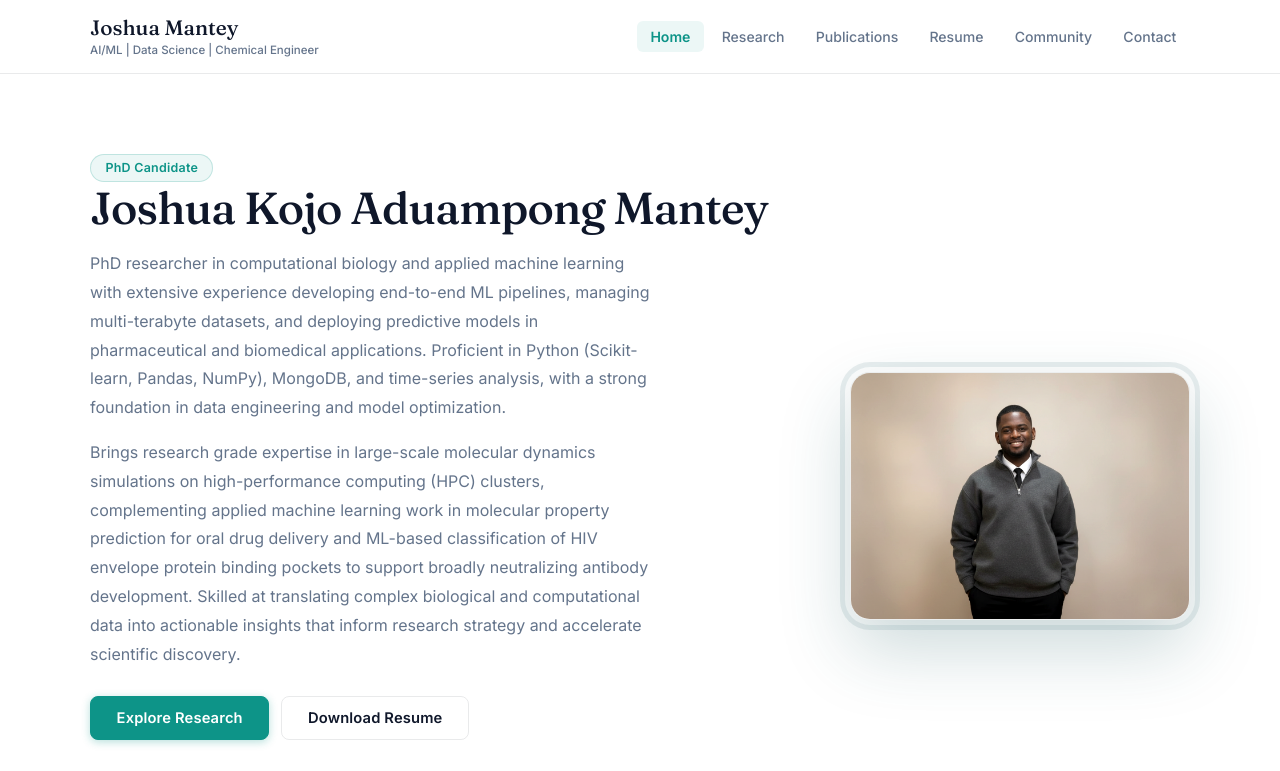
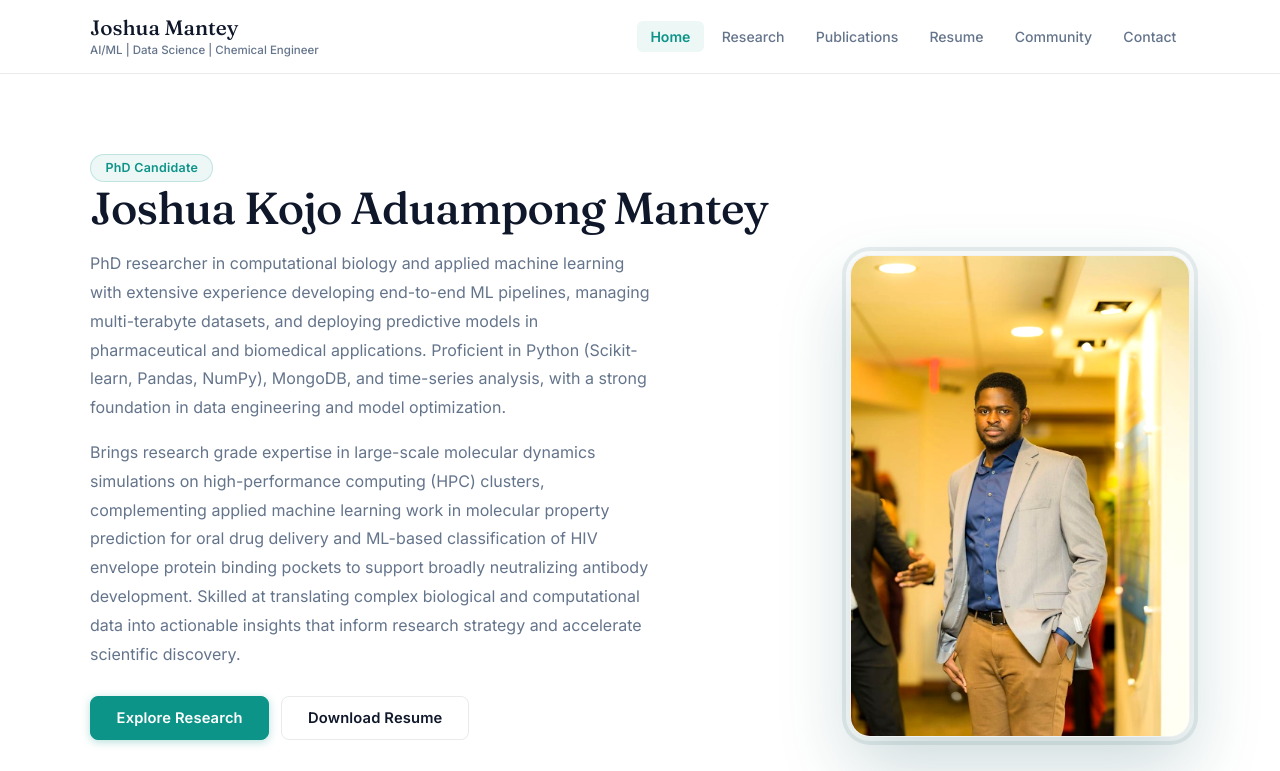
Before and after one commit to jkamantey/joshua-mantey-website, a React (Vite) app: page / in a window 1280 px wide. Shown: the top 771 px of the page. Built offline with nearby package versions, Linux system fonts and the light colour scheme.

Commit message:
Switch to Professional.jpeg portrait with clean styling

```diff
--- a/src/pages/Home.css
+++ b/src/pages/Home.css
@@ -76,21 +76,23 @@
 
 .portrait-card {
   width: 100%;
-  max-width: 420px;
+  max-width: 380px;
   border-radius: var(--radius-lg);
   overflow: hidden;
   box-shadow:
     0 30px 70px rgba(31, 93, 97, 0.22),
-    0 0 0 5px rgba(255, 255, 255, 0.9),
-    0 0 0 10px rgba(31, 93, 97, 0.1);
-  border: 1px solid rgba(24, 38, 44, 0.08);
+    0 0 0 4px rgba(255, 255, 255, 0.95),
+    0 0 0 8px rgba(31, 93, 97, 0.1);
+  border: 1px solid rgba(24, 38, 44, 0.06);
 }
 
 .portrait-card img {
   width: 100%;
-  height: auto;
+  height: 480px;
+  object-fit: cover;
+  object-position: center top;
   display: block;
-  filter: brightness(1.05) contrast(1.05);
+  filter: brightness(1.08) contrast(1.05) saturate(1.05);
 }
 
 /* ── Focus section ── */
--- a/src/pages/Home.jsx
+++ b/src/pages/Home.jsx
@@ -31,7 +31,7 @@ function Home() {
           </div>
           <div className="hero-visual">
             <div className="portrait-card">
-              <img src="/images/Portrait.png" alt="Joshua Mantey" />
+              <img src="/images/Professional.jpeg" alt="Joshua Mantey" />
             </div>
           </div>
         </div>
```
